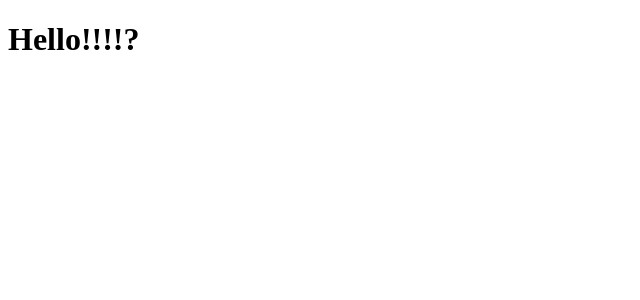
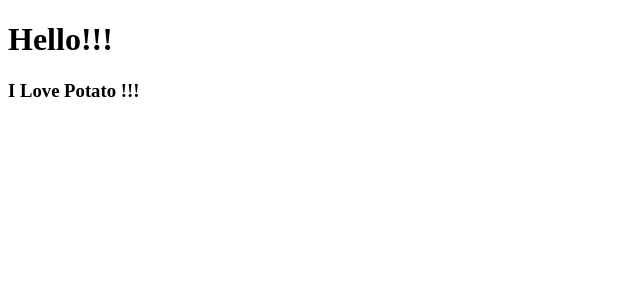
Before and after one commit to zeronedev/movie_app_2019, a React (Create React App) app: page / in a window 1280 px wide. Shown: the top 300 px of the page, without its empty margins (0-640 px from the left). Built offline with nearby package versions, Linux system fonts and the light colour scheme.

Commit message:
2.0 Creating your first React Component done DT github

```diff
--- a/src/App.js
+++ b/src/App.js
@@ -1,9 +1,11 @@
 import React from "react";
+import Potato from "./potato";
 
 function App() {
   return (
     <div>
-      <h1>Hello!!!!?</h1>
+      <h1>Hello!!!</h1>
+      <Potato />
     </div>
   );
 }
--- /dev/null
+++ b/src/potato.js
@@ -0,0 +1,7 @@
+import React from "react";
+
+function Potato() {
+  return <h3>I Love Potato !!! </h3>;
+}
+
+export default Potato;
```
